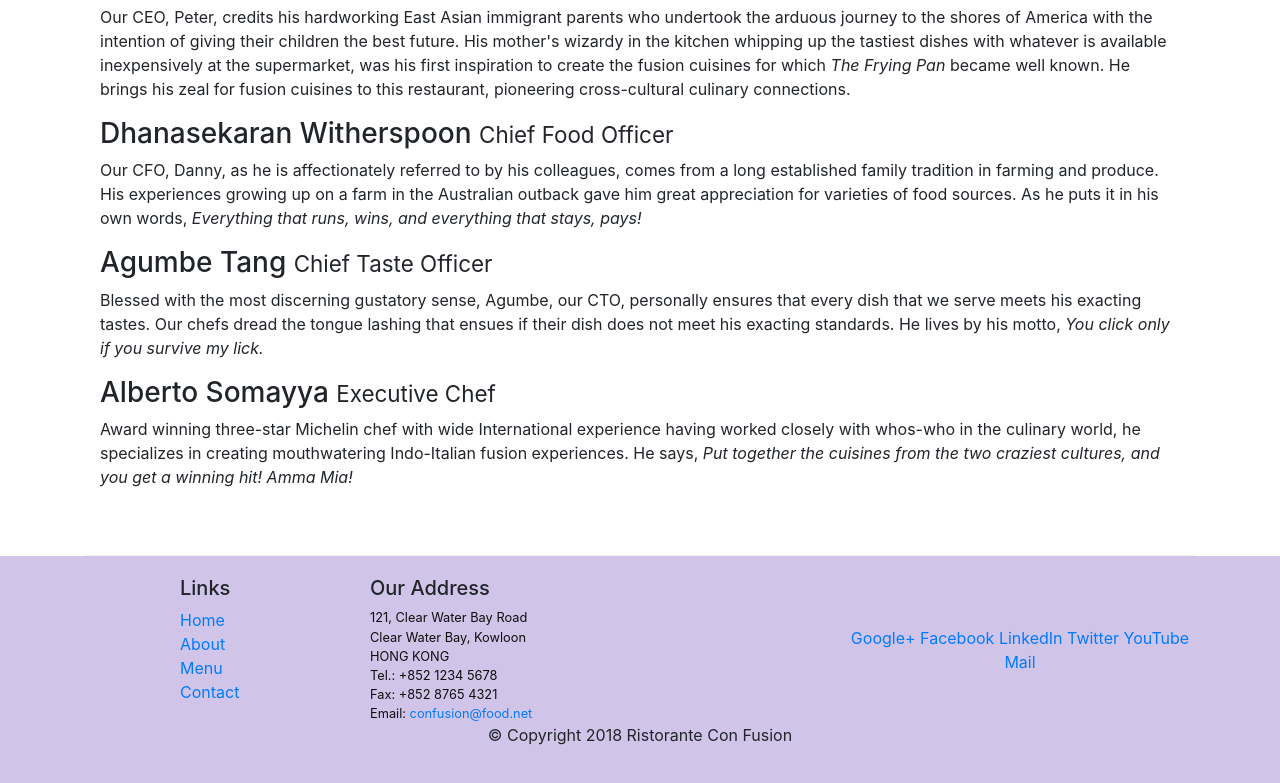
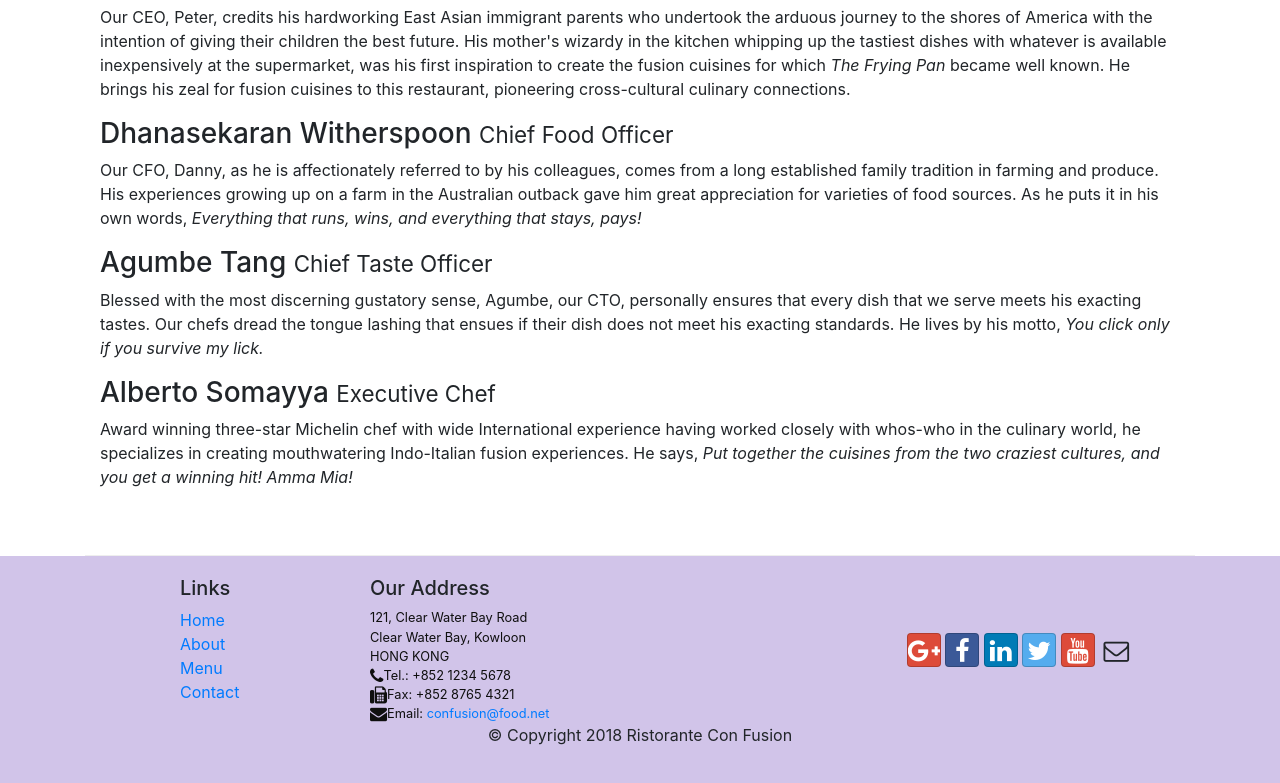
Before and after one commit to lauratsui/conFusion, a website: page aboutus.html in a window 1280 px wide. Shown: the part 998-1781 px from the top of the page. Drawn offline with nearby package versions, Linux system fonts and the light colour scheme.

Commit message:
icon fonts

```diff
--- a/aboutus.html
+++ b/aboutus.html
@@ -9,6 +9,8 @@
 
     <!-- Bootstrap CSS -->
     <link rel="stylesheet" href="node_modules/bootstrap/dist/css/bootstrap.min.css">
+    <link rel="stylesheet" href="node_modules/font-awesome/css/font-awesome.min.css">
+    <link rel="stylesheet" href="node_modules/bootstrap-social/bootstrap-social.css">
     <link rel="stylesheet" href="css/styles.css">
 
     <title>Ristorante Con Fusion: About Us</title>
@@ -25,11 +27,10 @@
             <a class ="navbar-brand mr-auto" href="./index.html">Restorante Con Fusion</a>
             <div class = "collapse navbar-collapse" id="Navbar">
                 <ul class = "navbar-nav mr-auto">
-                    <li class ="nav-item"><a class ="nav-link" href="./index.html">Home</a></li>
-                    <li class ="nav-item active"><a class ="nav-link" href="#">About</a></li>
-                    <li class ="nav-item"><a class ="nav-link" href="#">Menu</a></li>
-                    <li class ="nav-item"><a class ="nav-link" href="#">Contact</a></li>
-
+                     <li class ="nav-item active"><a class ="nav-link" href="./index.html"><span class="fa fa-home fa-lg"></span>Home</a></li>
+                    <li class ="nav-item "><a class ="nav-link" href="#"><span class="fa fa-info fa-lg"></span>About</a></li>
+                    <li class ="nav-item"><a class ="nav-link" href="#"><span class="fa fa-list"></span>Menu</a></li>
+                    <li class ="nav-item"><a class ="nav-link" href="#"><span class="fa fa-address-card fa-lg"></span>Contact</a></li>
                 </ul>
             </div>
         </div>
@@ -102,22 +103,22 @@
                 <div class="col-7 col-sm-5">
                     <h5>Our Address</h5>
                     <address>
-		              121, Clear Water Bay Road<br>
-		              Clear Water Bay, Kowloon<br>
-		              HONG KONG<br>
-		              Tel.: +852 1234 5678<br>
-		              Fax: +852 8765 4321<br>
-		              Email: <a href="mailto:confusion@food.net">confusion@food.net</a>
-		           </address>
+                      121, Clear Water Bay Road<br>
+                      Clear Water Bay, Kowloon<br>
+                      HONG KONG<br>
+                      <i class="fa fa-phone fa-lg"></i>Tel.: +852 1234 5678<br>
+                      <i class="fa fa-fax fa-lg"></i>Fax: +852 8765 4321<br>
+                      <i class ="fa fa-envelope fa-lg"></i>Email: <a href="mailto:confusion@food.net">confusion@food.net</a>
+                   </address>
                 </div>
                 <div class="col-12 col-sm-4 align-self-center">
                     <div class="text-center">
-                        <a href="http://google.com/+">Google+</a>
-                        <a href="http://www.facebook.com/profile.php?id=">Facebook</a>
-                        <a href="http://www.linkedin.com/in/">LinkedIn</a>
-                        <a href="http://twitter.com/">Twitter</a>
-                        <a href="http://youtube.com/">YouTube</a>
-                        <a href="mailto:">Mail</a>
+                         <a class="btn btn-social-icon btn-google" href="http://google.com/+"><i class="fa fa-google-plus"></i></a>
+                        <a class="btn btn-social-icon btn-facebook" href="http://www.facebook.com/profile.php?id="><i class="fa fa-facebook"></i></a>
+                        <a class="btn btn-social-icon btn-linkedin" href="http://www.linkedin.com/in/"><i class="fa fa-linkedin"></i></a>
+                        <a class="btn btn-social-icon btn-twitter" href="http://twitter.com/"><i class="fa fa-twitter"></i></a>
+                        <a class="btn btn-social-icon btn-google" href="http://youtube.com/"><i class="fa fa-youtube"></i></a>
+                        <a class="btn btn-social-icon" href="mailto:"><i class="fa fa-envelope-o"></i></a>
                     </div>
                 </div>
            </div>
--- a/package.json
+++ b/package.json
@@ -14,8 +14,10 @@
     "lite-server": "^2.3.0"
   },
   "dependencies": {
-    "bootstrap": "^4.0.0",
-    "jquery": "^3.3.1",
+    "bootstrap": "^4.3.1",
+    "bootstrap-social": "^5.1.1",
+    "font-awesome": "^4.7.0",
+    "jquery": "^3.4.1",
     "popper.js": "^1.12.9"
   }
 }
```
Also changed, not shown: index.html (+15 -13 lines), 1 other file.
